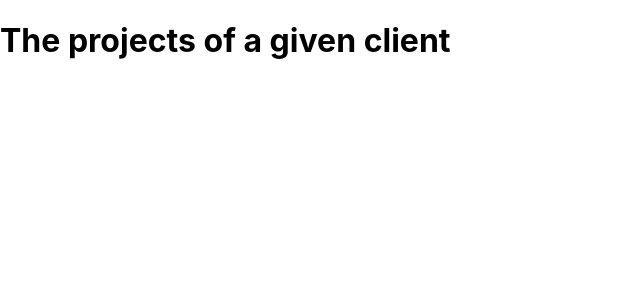
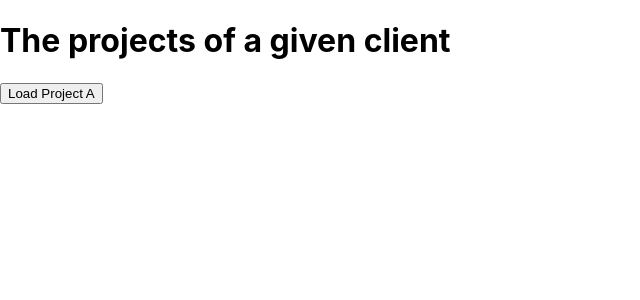
Before and after one commit to JulioAvalos/nextjs-course, a Next.js app: page /clients/manu in a window 1280 px wide. Shown: the top 300 px of the page, without its empty margins (0-640 px from the left). Built offline with nearby package versions, Linux system fonts and the light colour scheme.

Commit message:
Navigating Programmatically

```diff
--- a/pages/clients/[id]/index.js
+++ b/pages/clients/[id]/index.js
@@ -4,9 +4,24 @@
     const router = useRouter();
 
     console.log(router.query);
+
+    function loadProjectHandler () {
+        // load data..
+        // router.push('/clients/max/projecta');
+        // router.replace('/clients/max/projecta');
+        router.push({
+            pathname: '/clients/[id]/[clientprojectid]',
+            query: {
+                id: 'max',
+                clientprojectid: 'projecta'
+            }
+        });
+    }
+
     return (
         <div>
             <h1>The projects of a given client</h1>
+            <button onClick={loadProjectHandler}>Load Project A</button>
         </div>
     );
 }
```
